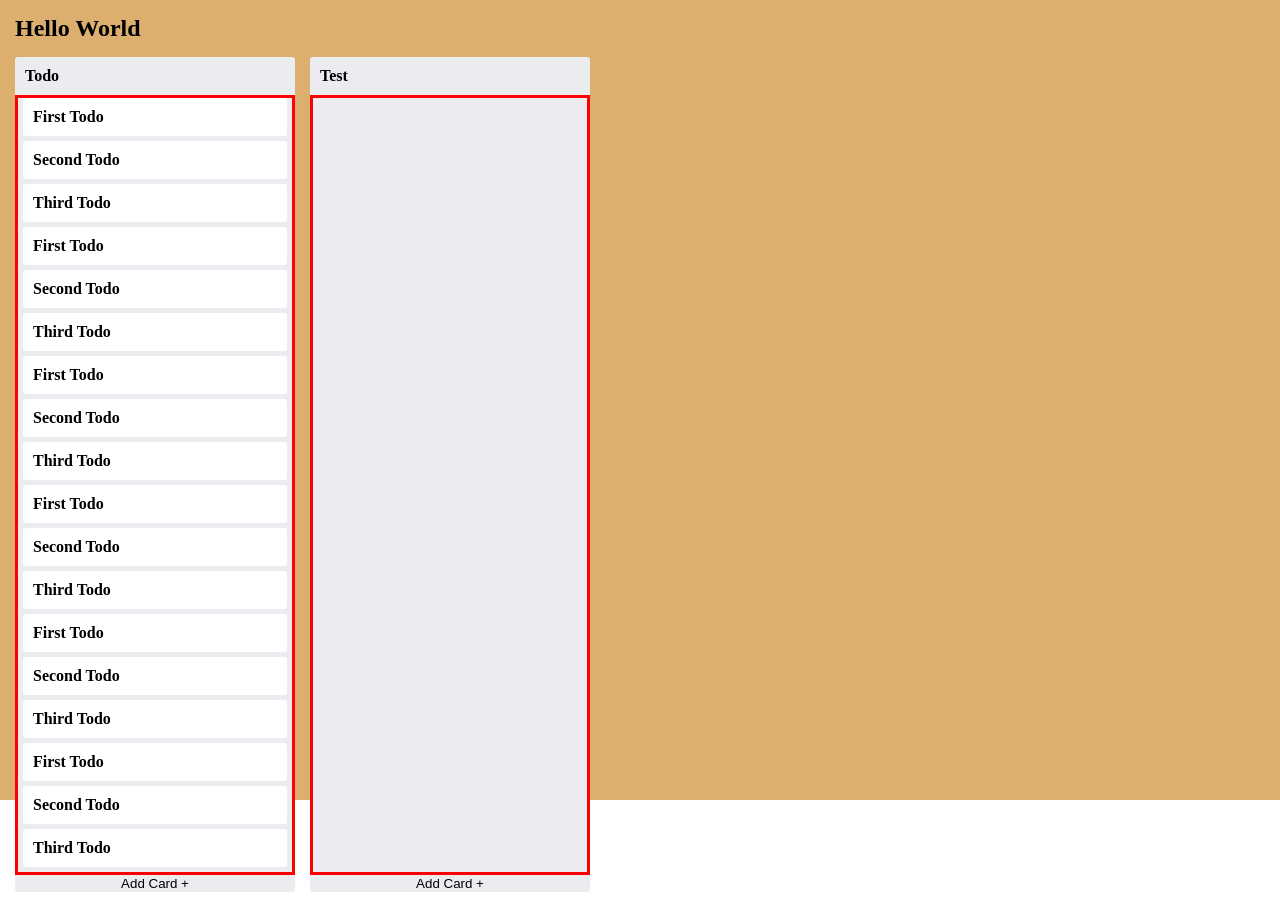
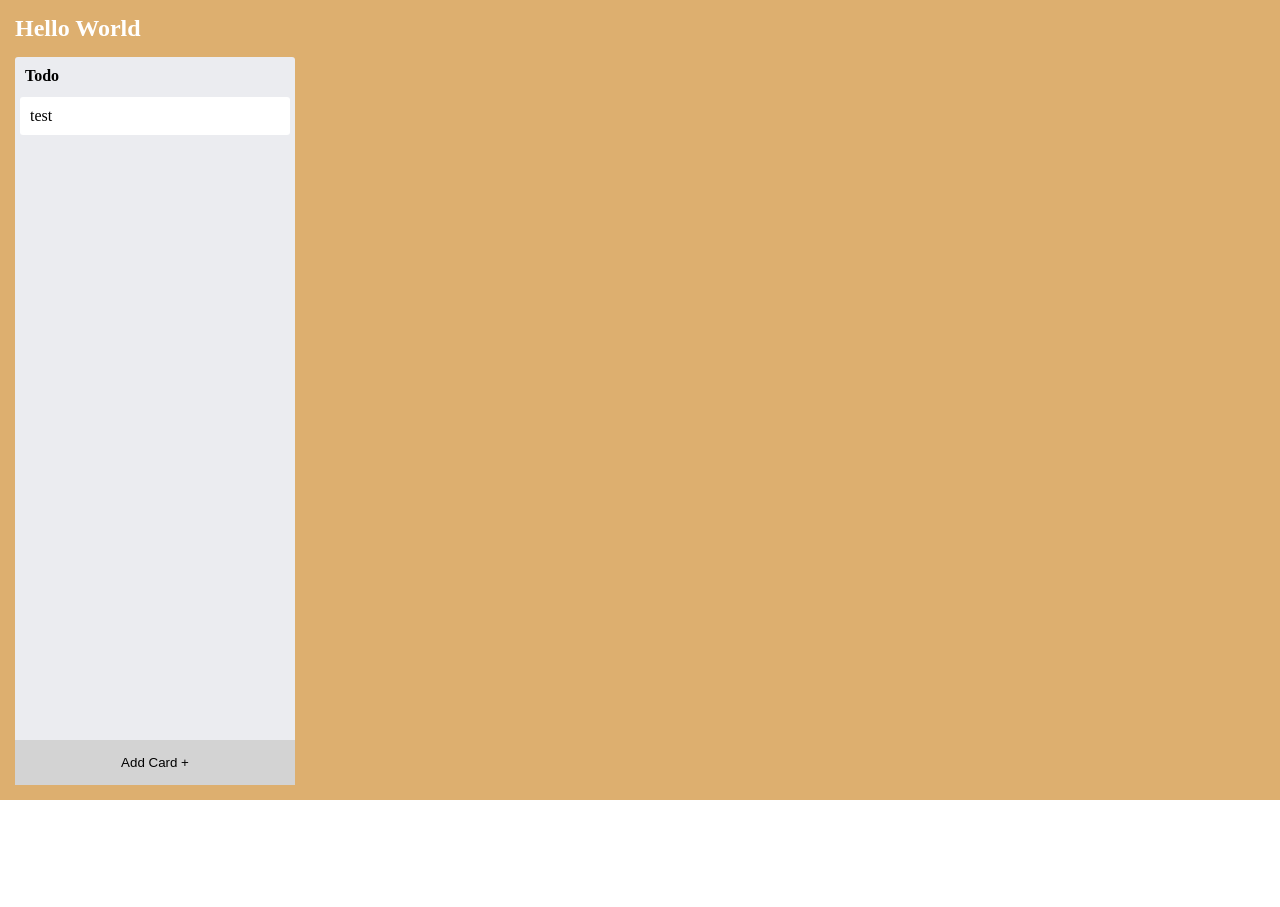
Before and after one commit to BlackBearFTW/DragAndDrop-TodoApp, a React (Create React App) app: page / in a window 1280 px wide. After the commit the page ends 800 px from the top, so only its background shows below. Built offline with nearby package versions, Linux system fonts and the light colour scheme.

Commit message:
Fixed Styling and added feature to edit card content

```diff
--- a/src/App.js
+++ b/src/App.js
@@ -8,28 +8,7 @@ function App() {
         <div className="App">
             <Board name="Hello World">
                 <List name="Todo">
-                    <Card text="First Todo"/>
-                    <Card text="Second Todo"/>
-                    <Card text="Third Todo"/>
-                    <Card text="First Todo"/>
-                    <Card text="Second Todo"/>
-                    <Card text="Third Todo"/>
-                    <Card text="First Todo"/>
-                    <Card text="Second Todo"/>
-                    <Card text="Third Todo"/>
-                    <Card text="First Todo"/>
-                    <Card text="Second Todo"/>
-                    <Card text="Third Todo"/>
-                    <Card text="First Todo"/>
-                    <Card text="Second Todo"/>
-                    <Card text="Third Todo"/>
-                    <Card text="First Todo"/>
-                    <Card text="Second Todo"/>
-                    <Card text="Third Todo"/>
-
-
-                </List>
-                <List name="Test">
+                    <Card/>
                 </List>
             </Board>
         </div>
--- a/src/components/Board.js
+++ b/src/components/Board.js
@@ -4,12 +4,13 @@ const BoardWrapper = styled.div`
   display: flex;
   flex-flow: column;
   height: 100%;
-  background: #DDAF6F;
+  background: #ddaf6f;
 `;
 
 const Header = styled.h2`
   margin: 0;
   padding: 15px;
+  color: white;
 `;
 
 const ListsContainer = styled.div`
--- a/src/components/Card.js
+++ b/src/components/Card.js
@@ -1,8 +1,8 @@
 import styled from "styled-components";
+import {useState} from "react";
 
 const CardWrapper = styled.div`
   background: white;
-  font-weight: bold;
   margin: 0 5px 5px;
   padding: 10px;
   border-radius: 3px;
@@ -13,11 +13,56 @@ const CardWrapper = styled.div`
   }
 `;
 
+const TextArea = styled.textarea`
+  resize: none;
+  border: none;
+  margin: 0;
+  padding: 0;
+  box-sizing: border-box;
+  width: 100%;
+  height: 100%;
+  min-height: 15px;
 
-const Card = ({text}) => {
+  &:focus {
+    outline: 0;
+  }
+`;
+
+
+const Card = () => {
+    const [toggle, setToggle] = useState(true)
+    const [cardText, setCardText] = useState('test')
+
+    const stopEdit = () => {
+        setToggle(true)
+    }
+
+    const changeTextAreaHeight = (target) => {
+        if (target.value === "") return;
+        console.log(target.value.split("\n").length);
+        console.log(target.value.split(/\r?\n|\r/).length);
+    }
+
     return (
-        <CardWrapper>
-            {text}
+        <CardWrapper onDoubleClick={() => setToggle(false)}>
+            {(toggle) ?
+                <>{cardText}</> :
+                (<TextArea value={cardText} rows="5"
+                           onChange={(event) => {
+                               setCardText(event.target.value);
+                               changeTextAreaHeight(event.target);
+                           }}
+                           onKeyDown={(event) => {
+                               if ((event.key === 'Enter' && !event.shiftKey) || event.key === 'Escape') {
+                                   stopEdit();
+                               }
+                           }}
+
+                           onBlur={(event) => {
+                            stopEdit();
+                           }}
+                    />
+                )}
         </CardWrapper>
     )
 }
--- a/src/components/List.js
+++ b/src/components/List.js
@@ -4,8 +4,10 @@ const ListStyle = styled.div`
   width: 280px;
   background: #ebecf0;
   border-radius: 3px;
-  display: flex;
-  flex-flow: column;
+
+  /* Enables Scroll on CardWrapper */
+  position: relative;
+  height: 100%;
 
   & ~ & {
     margin-left: 15px;
@@ -13,8 +15,29 @@ const ListStyle = styled.div`
 `;
 
 const CardWrapper = styled.div`
-  flex: 1;
-  border: red 3px solid;
+  position: absolute;
+  width: 100%;
+  /*   Top: 40 for header */
+  top: 40px;
+  /*   Bottom: 45 for button */
+  bottom: 45px;
+  overflow-y: auto;
+
+
+  /* width */
+  &::-webkit-scrollbar {
+    width: 10px;
+  }
+
+  /* Track */
+  &::-webkit-scrollbar-track {
+    background: #f1f1f1;
+  }
+
+  /* Handle */
+  &::-webkit-scrollbar-thumb {
+    background: #c4c4c4;
+  }
 `;
 
 const Header = styled.h4`
@@ -23,8 +46,12 @@ const Header = styled.h4`
 `;
 
 const Button = styled.button`
+  position: absolute;
+  bottom: 0;
+  width: 100%;
   border: none;
-  background: transparent;
+  background: lightgray;
+  padding: 15px;
 `;
 
 const List = ({name, children}) => {
```
